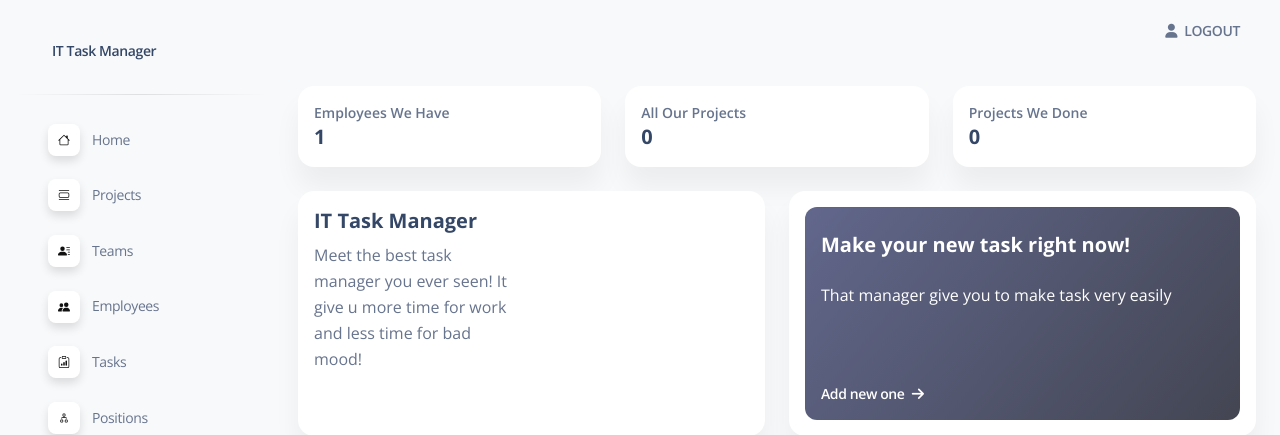
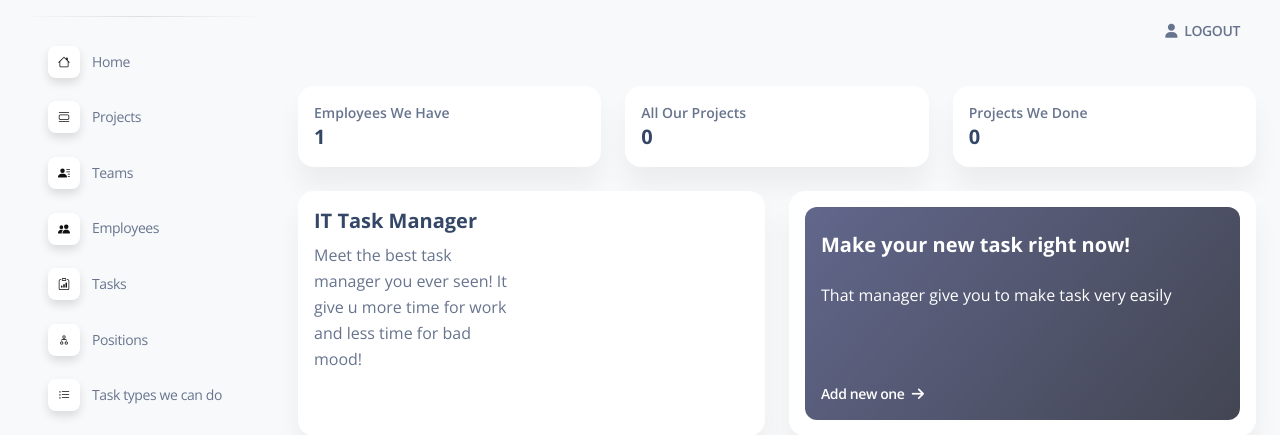
Before and after one commit to mblazhko/it-task-manager, a Django app: page / in a window 1280 px wide. Shown: the top 435 px of the page. Run offline with Django 4.2, Linux system fonts and the light colour scheme; the visitor is signed in with stand-in values (Sample User, id 1); data comes from the database, SQL or seed files in the repository; data that the repository does not hold is empty; some libraries are stand-ins or nearby versions.

Commit message:
remove side nav header

```diff
--- a/templates/includes/sidebar.html
+++ b/templates/includes/sidebar.html
@@ -1,10 +1,4 @@
 <aside class="sidenav navbar navbar-vertical navbar-expand-xs border-0 border-radius-xl my-3 fixed-start ms-3 " id="sidenav-main">
-    <div class="sidenav-header">
-      <i class="fas fa-times p-3 cursor-pointer text-secondary opacity-5 position-absolute end-0 top-0 d-none d-xl-none" aria-hidden="true" id="iconSidenav"></i>
-      <a class="navbar-brand m-0" href="/">
-        <span class="ms-1 font-weight-bold">IT Task Manager</span>
-      </a>
-    </div>
     <hr class="horizontal dark mt-0">
     <div class="collapse navbar-collapse  w-auto " id="sidenav-collapse-main">
       <ul class="navbar-nav">
```
